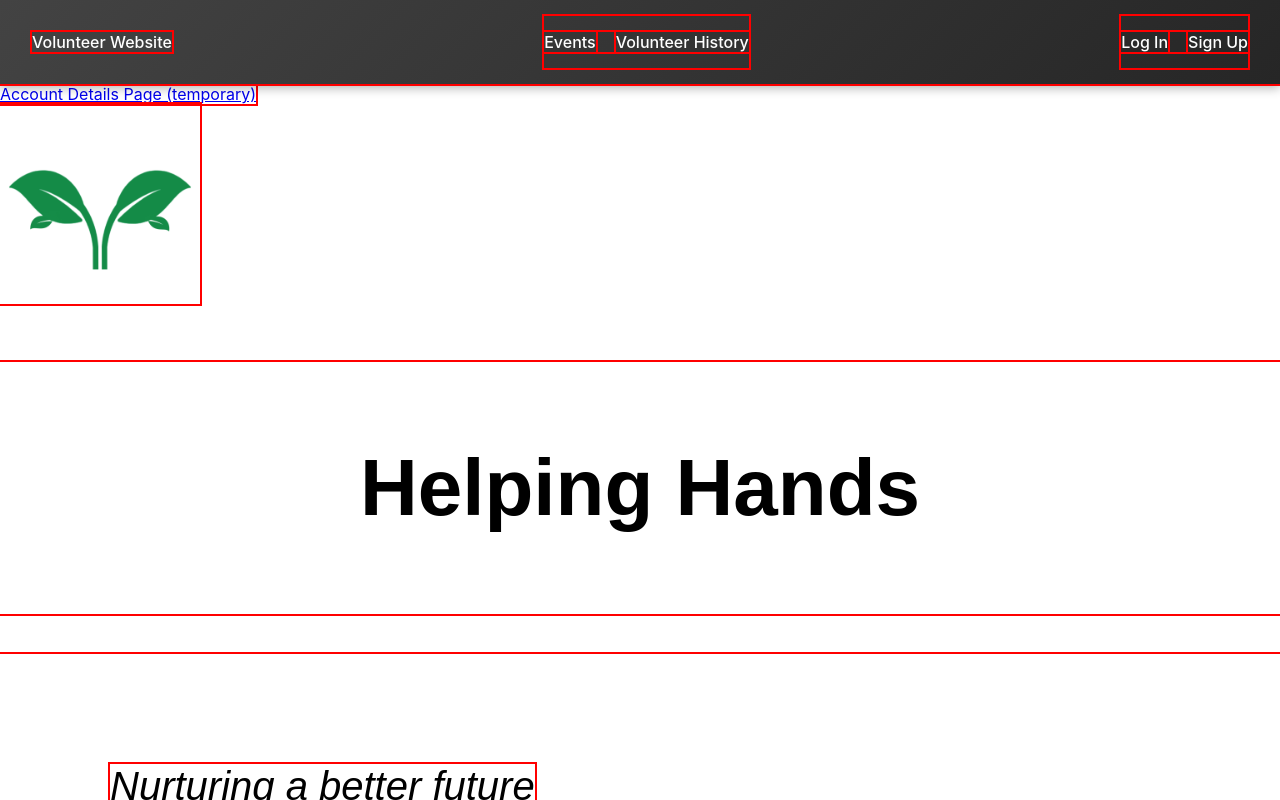
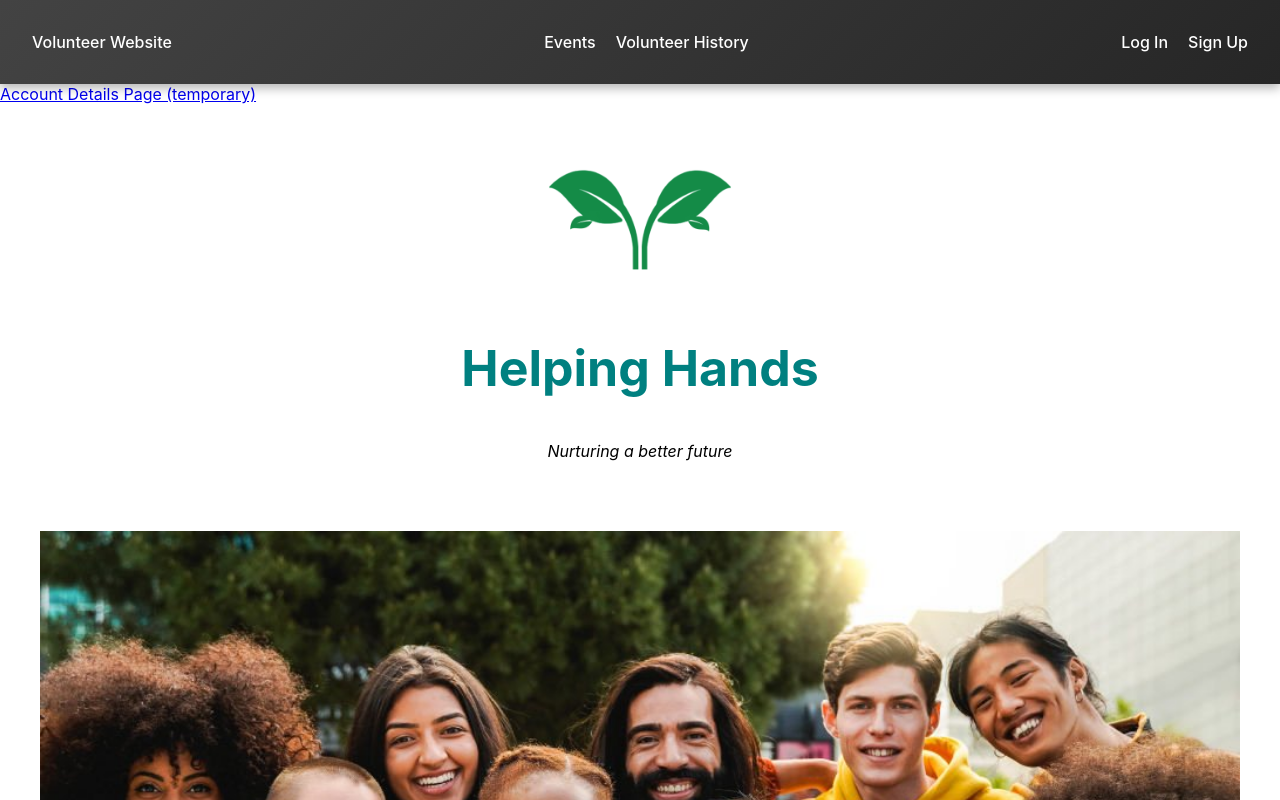
Before and after one commit to madalec10/Software-Design-Project, a React (Create React App) app in the folder client/: page / in a window 1280 px wide. Shown: the top 800 px of the page. Built offline with nearby package versions, Linux system fonts and the light colour scheme.

Commit message:
cleaned up font page css
use only classes for selectors

```diff
--- a/client/src/FrontPage.module.css
+++ b/client/src/FrontPage.css
@@ -1,37 +1,29 @@
 /* to help with flexbox? */
-* {
+/* * {
   outline: 2px solid red;
+} */
+
+.logoImg {
+    display: block;
+    margin: 0 auto;
+    margin-bottom: 0px;
 }
 
-#logoImg {
-    display: block;
-    margin: 0 auto;
-}
-
-#motto{
+.logoText {
     padding: 0px;
-    margin-bottom: 200px;
+    color: teal;
+    font-size: 50px;
     text-align: center;
 }
 
-
-#signInPrompt {
-    padding: auto;
-    text-align: center;
-}
-
-#logoText {
-    padding: 0px;
-    color: teal;
-    font-size: 50px;
-}
-
-#mission {
+.motto {
+    padding: 10px;
+    margin-bottom: 60px;
     text-align: center;
     padding: 10px;
 }
 
-h1 {
+.header {
     padding: 80px;
     text-align: center;
     margin-bottom: 10px;
@@ -40,7 +32,7 @@ h1 {
     font-size: 80px;
 }
 
-p {
+.body {
     padding: 110px;
     text-align: auto;
     margin-bottom: 30px;
@@ -49,9 +41,18 @@ p {
     font-size: 40px;
 }
 
-.gallery {
+.galleryImg {
     width: auto;
     height: 400px;
+}
+
+.askJoin {
+    padding: 80px;
+    text-align: center;
+    margin-bottom: 10px;
+    color: black;
+    font-family: Arial, Verdana, Helvetica;
+    font-size: 80px;
 }
 
 .bigImg {
@@ -60,3 +61,13 @@ p {
     display: block;
     margin: 0 auto;
 }
+
+.enterAccount {
+    text-align: center;
+    font-size: 40px;
+}
+
+.mission {
+    text-align: center;
+    padding: 10px;
+}
--- a/client/src/pages/FrontPage.jsx
+++ b/client/src/pages/FrontPage.jsx
@@ -1,5 +1,5 @@
 import React from 'react'
-import style from '../FrontPage.module.css'
+import '../FrontPage.css'
 
 // is there a way I can import images from a single directory instead of this
 import africaVolunteerImg from "../assets/africa-volunteer.png"
@@ -21,17 +21,17 @@ const FrontPage = () => {
             top right corner (nav bar?) if user signed in */}
             <a href="/account-details" rel="noopener noreferrer">Account Details Page (temporary)</a> <br></br>
 
-            <img src={logoImg} id = "logoImg" alt="helping hands logo" width="200" height="200"></img>
+            <img src={logoImg} class = "logoImg" alt="helping hands logo" width="200" height="200"></img>
             {/* FIXME: place helping hands title next to the logo */}
-            <h1 id = "logoText">Helping Hands</h1>
+            <h1 class = "logoText">Helping Hands</h1>
 
-            <p id = "motto"><em>Nurturing a better future</em></p>
+            <p class = "motto"><em>Nurturing a better future</em></p>
 
 
-            <img src={diversityImg} class = {style.bigImg} alt="diverse group of people" width="512" height="341"></img>
+            <img src={diversityImg} class = "bigImg" alt="diverse group of people" width="512" height="341"></img>
             <br></br>
-            <h1>About Us</h1>
-            <p>
+            <h1 class = "header">About Us</h1>
+            <p class = "body">
                 Lorem ipsum dolor sit amet consectetur adipisicing elit.
                 Impedit maxime modi et harum, sint repellat repellendus laudantium
                 laboriosam eaque accusantium beatae, minus laborum, qui molestiae.
@@ -42,28 +42,30 @@ const FrontPage = () => {
                 Necessitatibus perspiciatis ullam modi vitae.
             </p>
             {/* <br></br> */}
-            <h1>Mission Statement</h1>
-            <p>
-                <p id = "mission">Our mission is simple: <strong>To leave the world a better place than we found it.</strong></p>
+            <h1 class = "header">Mission Statement</h1>
+            <p class = "body">
+                <p class = "mission">Our mission is simple: <strong>To leave the world a better place than we found it.</strong></p>
                 <br></br>
                 Helping Hands seeks to improve the lives of underpriveleged communities in
                 health, education, and hapiness while fostering an ever-expanding community.
                 We strive to connect people like never before, and help everyone for a better future.
 
             </p>
-            <h1>Gallery</h1>
+            <h1 class = "header">Gallery</h1>
             {/* flexbox */}
-            <img src={africaVolunteerImg} class = {style.gallery} alt="volunteers in africa" width="480" height="250"></img>
-            <img src={africanPeopleImg} class = {style.gallery} alt="african people" width="466" height="311"></img>
-            <img src={indiaVolunteerImg} class = {style.gallery} alt="volunteers in india" width="474" height="291"></img>
-            <img src={languageExchangeImg} class = {style.gallery} alt="language exchange event" width="512" height="341"></img>
-            <img src={plantVolunteerImg} class = {style.gallery} alt="volunteering by planting plants" width="600" height="315"></img>
+            <img src={africaVolunteerImg} class = "galleryImg" alt="volunteers in africa" width="480" height="250"></img>
+            <img src={africanPeopleImg} class = "galleryImg" alt="african people" width="466" height="311"></img>
+            <br></br>
+            <img src={indiaVolunteerImg} class = "galleryImg" alt="volunteers in india" width="474" height="291"></img>
+            <img src={languageExchangeImg} class = "galleryImg" alt="language exchange event" width="512" height="341"></img>
+            <br></br>
+            <img src={plantVolunteerImg} class = "galleryImg" alt="volunteering by planting plants" width="600" height="315"></img>
 
 
-            <h1>Lend a Helping Hand Today!</h1>
+            <h1 class = "askJoin">Lend a Helping Hand Today!</h1>
 
-            <img src={diverseFriendsImg} class = {style.bigImg} alt="diverse group of friends" with="915" height="400"></img>
-            <p id = "signInPrompt"><a href="Login.jsx">Login</a> or <a href="SignUp.jsx">Create an Account</a></p>
+            <img src={diverseFriendsImg} class = "bigImg" alt="diverse group of friends" with="915" height="400"></img>
+            <p class = "enterAccount"><a href="/log-in">Login</a> or <a href="/sign-up">Create an Account</a></p>
         </div>
 
 
```
